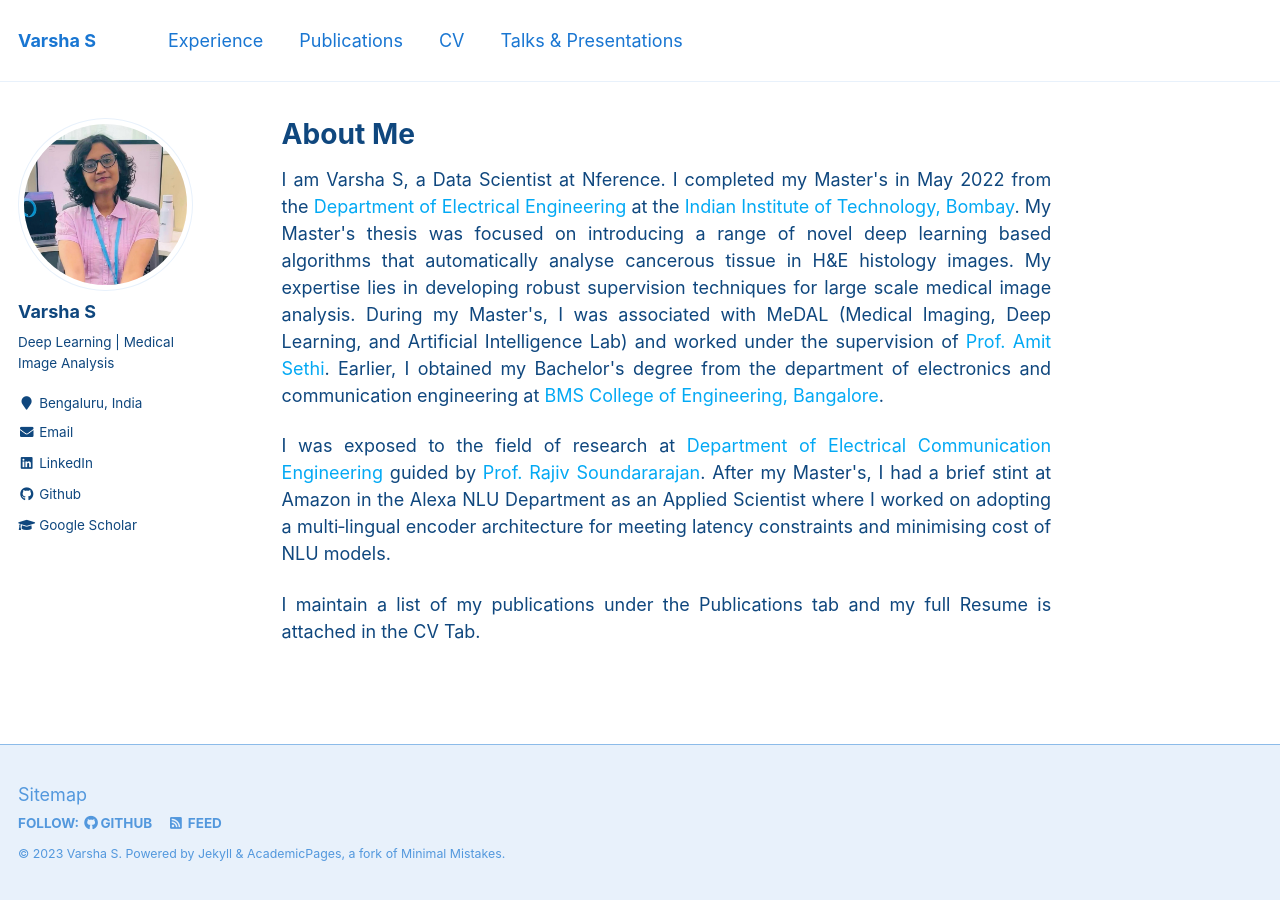
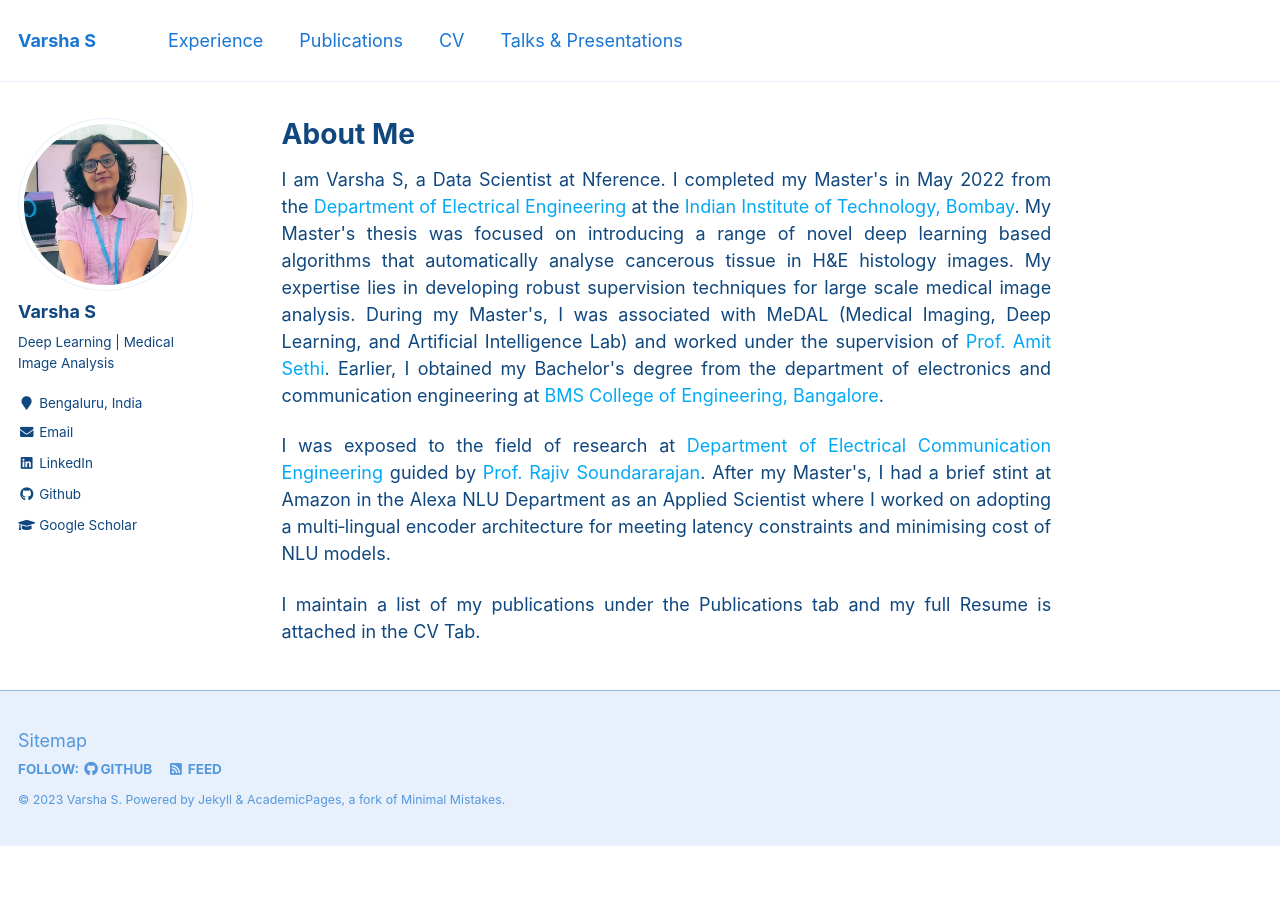
Before and after one commit to VarshaSatish/VarshaSatish.github.io, a Jekyll site: the page built from _pages/about.md, in a window 1280 px wide. Built offline with Jekyll 4.4.1, drawn with Linux system fonts in a browser that asks for light colours.

Commit message:
Update _footer.scss

```diff
--- a/_sass/_footer.scss
+++ b/_sass/_footer.scss
@@ -11,10 +11,10 @@
   clear: both;
   /* sticky footer fix start */
   position: absolute;
-  bottom: 0em;
+  bottom: 3em;
   height: auto;
   /* sticky footer fix end */
-  margin-top: 3em;
+  margin-top: 6em;
   color: mix(#fff, $gray, 25%);
   -webkit-animation: intro 0.3s both;
           animation: intro 0.3s both;
```
